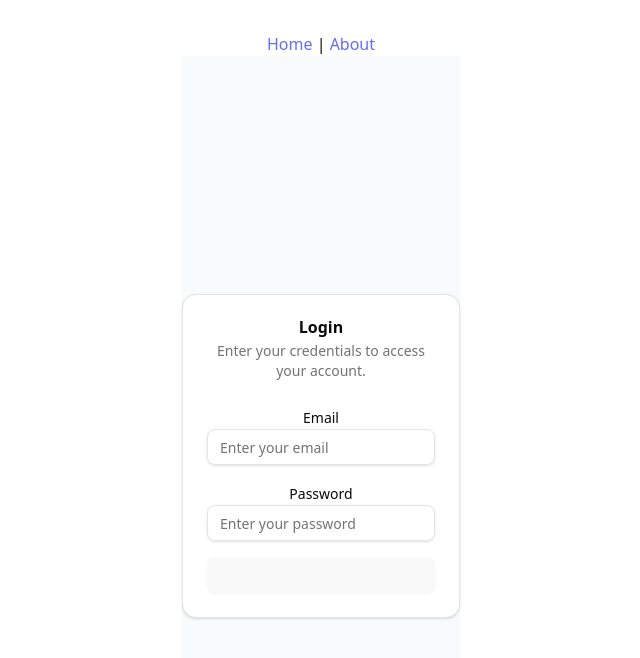
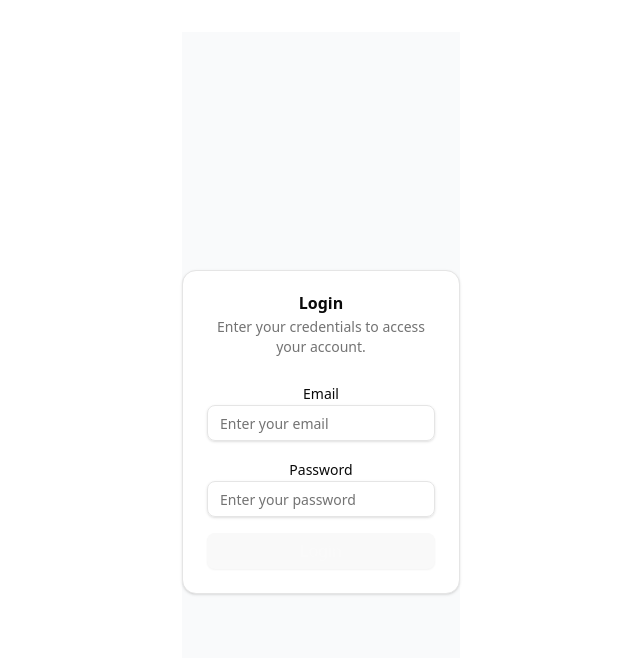
Before and after one commit to mbkosik/skillboard, a Vue app: page /login in a window 1280 px wide. Shown: the top 658 px of the page, without its empty margins (319-959 px from the left). Built offline with nearby package versions, Linux system fonts and the light colour scheme; what @tanstack/vue-query would draw is missing.

Commit message:
feat(router): add auth-based route guards and root redirect

```diff
--- a/src/App.vue
+++ b/src/App.vue
@@ -1,9 +1,5 @@
 <script setup lang="ts"></script>
 
 <template>
-  <nav>
-    <RouterLink to="/">Home</RouterLink> |
-    <RouterLink to="/about">About</RouterLink>
-  </nav>
   <RouterView />
 </template>
--- a/src/router/index.ts
+++ b/src/router/index.ts
@@ -1,7 +1,12 @@
 import { createRouter, createWebHistory, type RouteRecordRaw } from 'vue-router'
+import { useAuthStore } from '@/stores/auth'
 
 // deklaracja tras
 const routes: RouteRecordRaw[] = [
+  {
+    path: '/',
+    redirect: '/login',
+  },
   {
     path: '/login',
     name: 'login',
@@ -20,4 +25,16 @@ const router = createRouter({
   routes,
 })
 
+router.beforeEach((to) => {
+  const auth = useAuthStore()
+
+  if (!auth.isAuthenticated && to.name !== 'login') {
+    return { name: 'login' }
+  }
+
+  if (auth.isAuthenticated && to.name === 'login') {
+    return { name: 'dashboard' }
+  }
+})
+
 export default router
```
